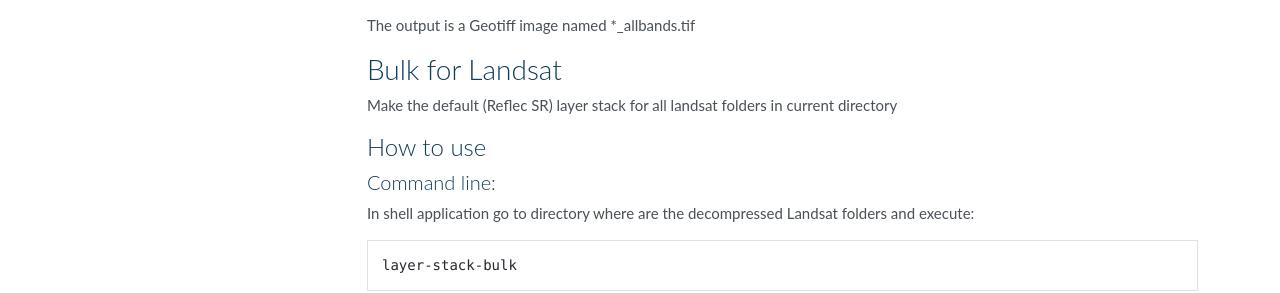
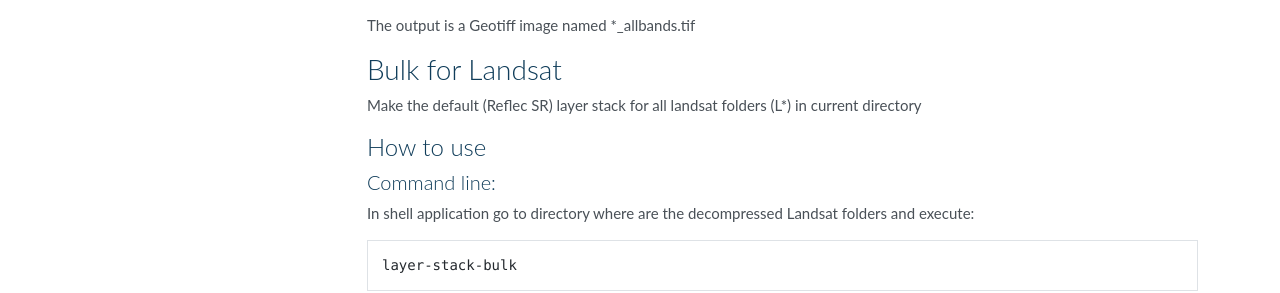
Before and after one commit to SMByC/scripts, an MkDocs documentation site: the page built from docs/layer_stack.md, in a window 1280 px wide and 987 px high. Shown: the part 428-721 px from the top of the window. Built offline with MkDocs 1.6.1, drawn with Linux system fonts in a browser that asks for light colours; nearby versions of some CDN libraries; old or Windows-style settings are respelled for this version of MkDocs.

```diff
--- a/docs/layer_stack.md
+++ b/docs/layer_stack.md
@@ -20,7 +20,7 @@ The output is a Geotiff image named *_allbands.tif
 
 ### Bulk for Landsat
 
-Make the default (Reflec SR) layer stack for all landsat folders in current directory
+Make the default (Reflec SR) layer stack for all landsat folders (L*) in current directory
 
 #### How to use
 
```
Also changed, not shown: 1 other file.
